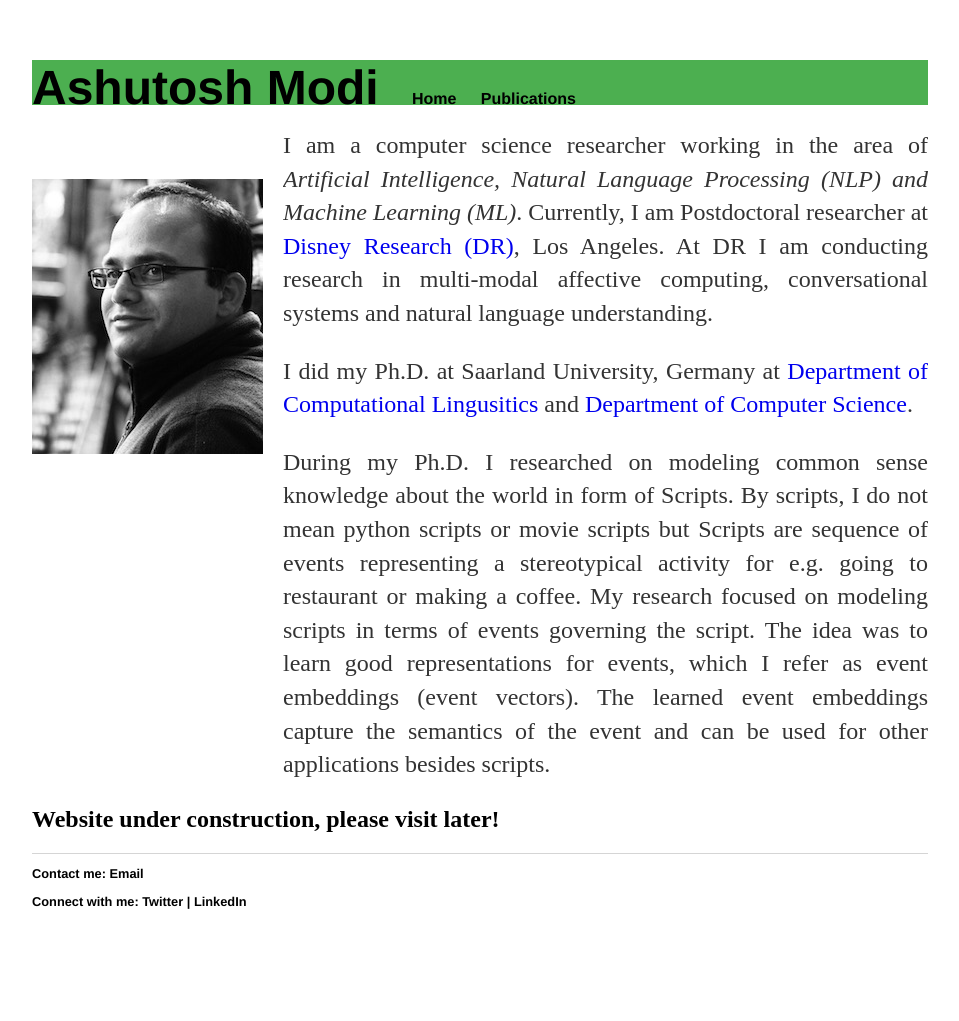
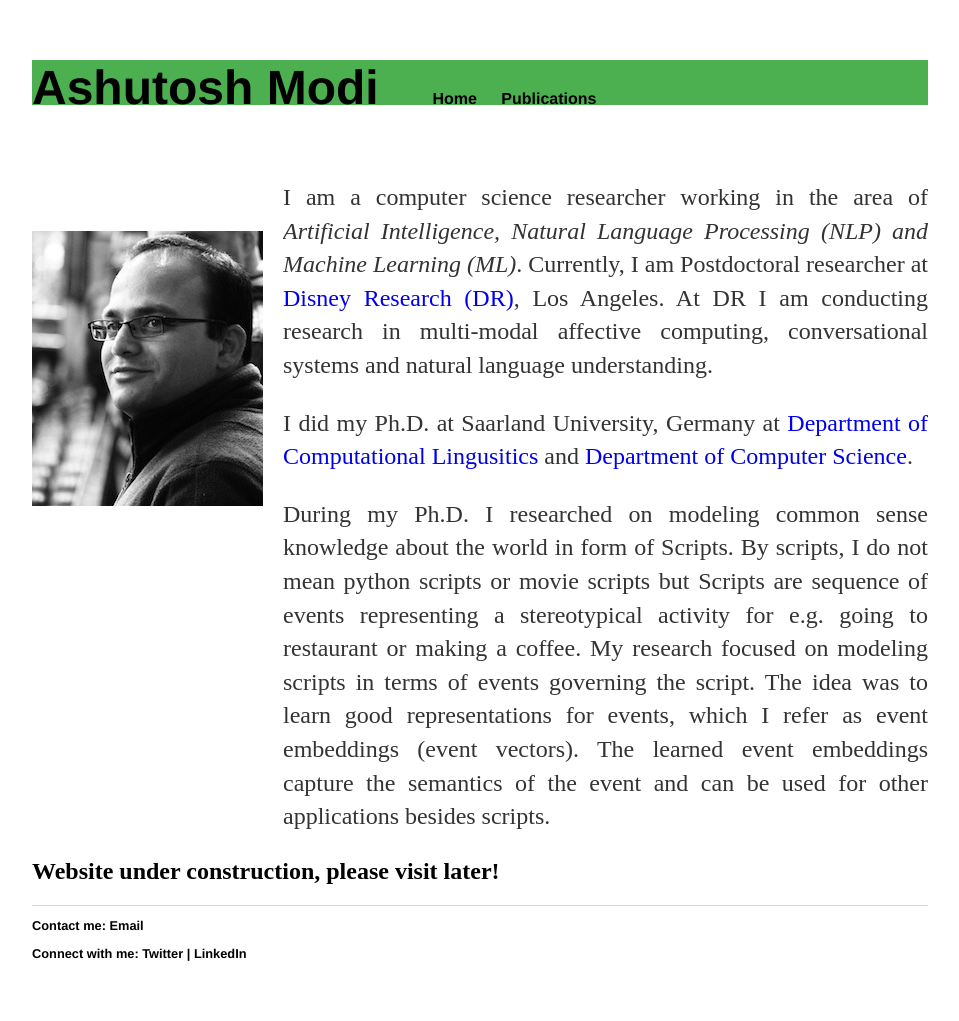
Before and after one commit to ashutosh-modi/ashutosh-modi.github.io, a Jekyll site: the page built from index.html, in a window 1280 px wide. Shown: the whole page, without its empty margins (160-1119 px from the left). Built offline with Jekyll 4.4.1, drawn with Linux system fonts in a browser that asks for light colours; before the commit the page ends 969 px from its top, so only the background shows below that.

Commit message:
Update default.html

```diff
--- a/_layouts/default.html
+++ b/_layouts/default.html
@@ -10,6 +10,7 @@
     <nav>
     		<ul>
 			<li style="font-size: 3em";> Ashutosh Modi </li>
+			&emsp;
         		<li><a href="/">Home</a></li>
 	        	<!-- <li><a href="/about">About</a></li> -->
             		<li><a href="/publications">Publications</a></li>
@@ -19,6 +20,8 @@
 		</nav>
 
 			<div class="container">
+
+			<br /><br />
 
 			{{ content }}
 
```
